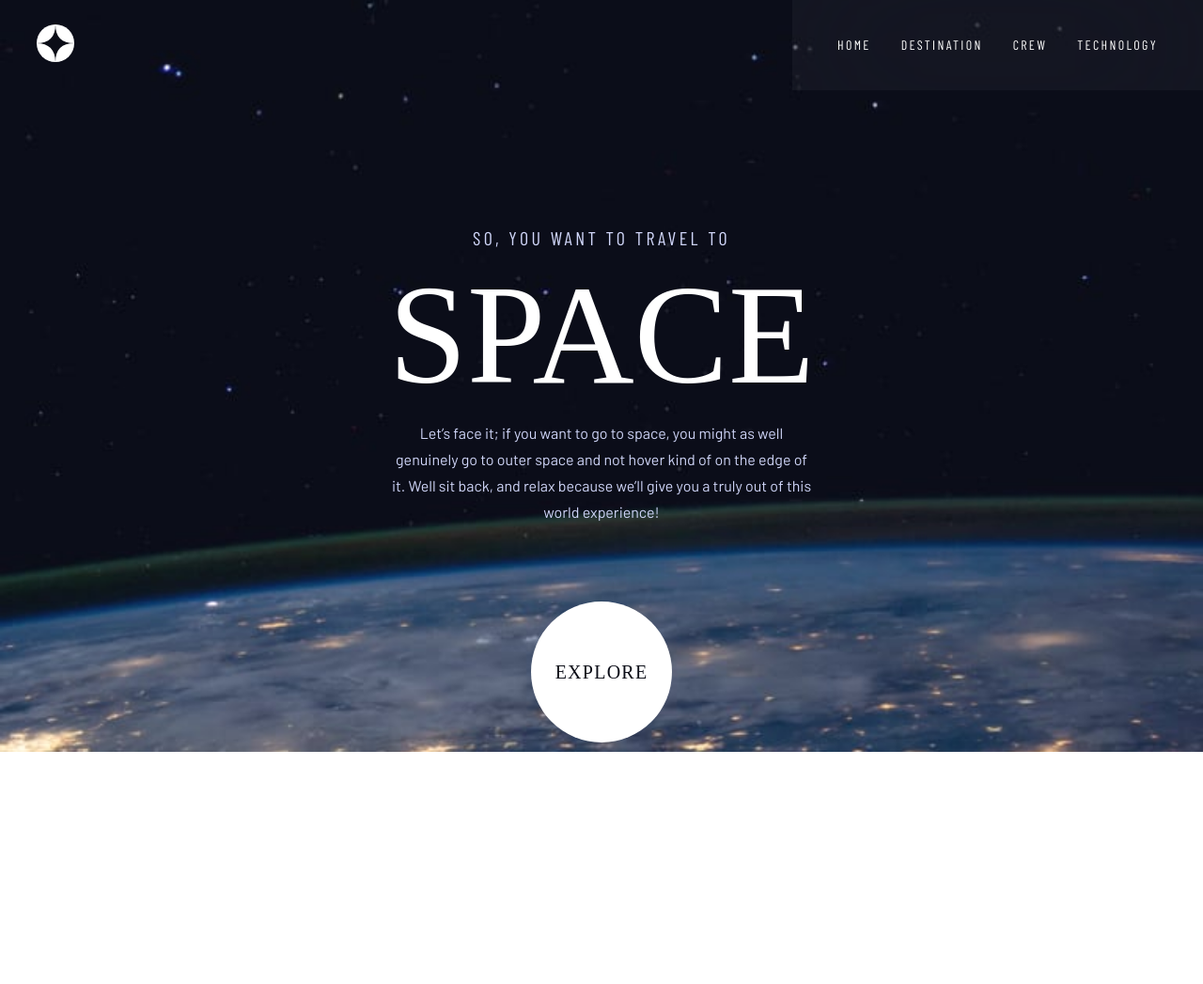
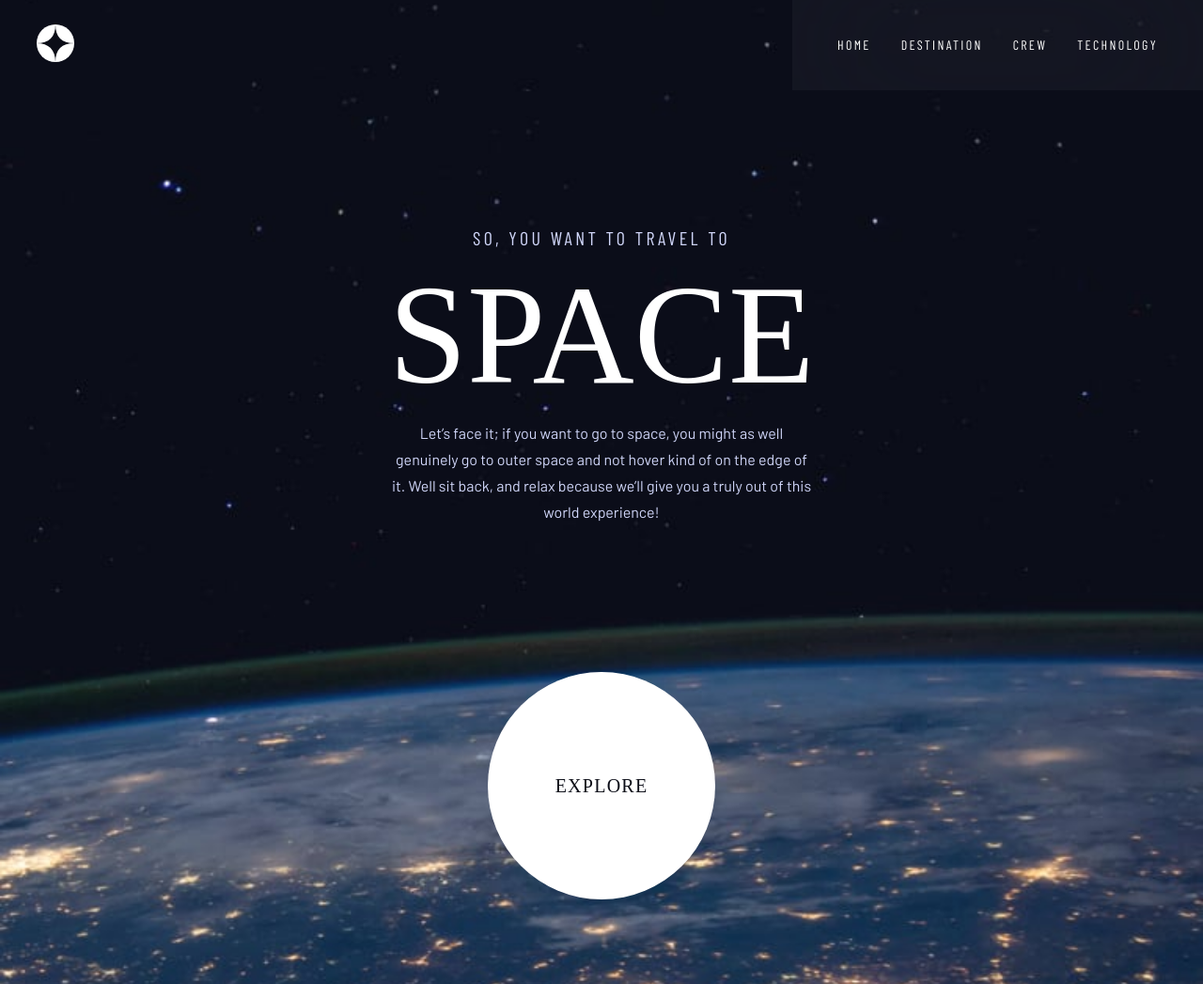
Before and after one commit to Young-Einstein10/space-tourism, a plain HTML site: page index.html in a window 1280 px wide. Shown: the whole page at 94% size. Before the commit the page ends 800 px from the top, so only its background shows below. Drawn offline with nearby package versions, Linux system fonts and the light colour scheme; a web font is replaced by a local one.

Commit message:
fix: additional styled

```diff
--- a/style.css
+++ b/style.css
@@ -226,6 +226,7 @@ aside ul a:not(:last-child) li {
     flex-direction: column;
     align-items: center;
     max-width: 450px;
+    margin-bottom: 156px;
     margin-right: auto;
     margin-left: auto;
   }
@@ -246,4 +247,13 @@ aside ul a:not(:last-child) li {
     font-size: 16px;
     line-height: 28px;
   }
+
+  .explore {
+    width: 242px;
+    height: 242px;
+  }
+
+  .explore-wrapper {
+    margin-bottom: 5.625rem;
+  }
 }
```
